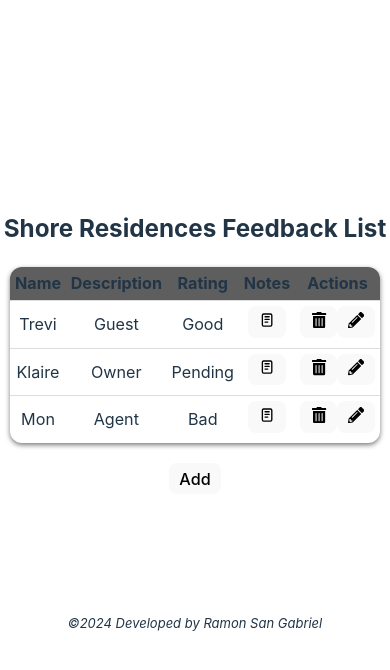
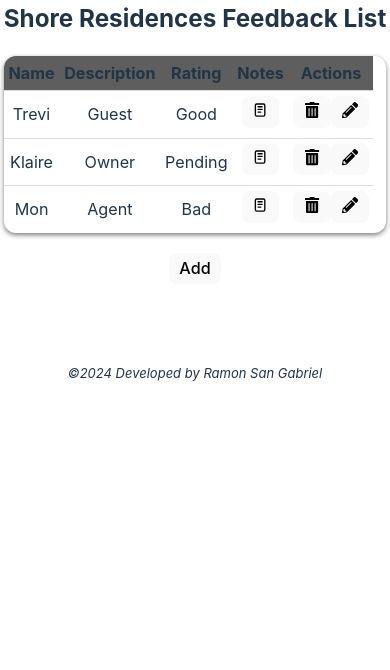
Before and after one commit to RamonSanGabriel/edit-table, a React (Vite) app: page / in a window 390 px wide. Shown: the top 670 px of the page. Built offline with nearby package versions, Linux system fonts and the light colour scheme.

Commit message:
tablet view

```diff
--- a/src/App.css
+++ b/src/App.css
@@ -8,7 +8,7 @@
 } */
 
 .appContainer {
-  display: flex;
+  /* display: flex; */
   flex-direction: column;
   align-items: center;
   justify-content: center;
@@ -16,10 +16,14 @@
   text-align: center;
   /* place-content: center; */
   /* background-color: #f0f0f0; */
-  /* padding: 0 20px; */
   /* margin: 0 auto; */
 
-  & h2 {
-    margin-bottom: 20px;
+  @media (width > 767px) {
+    display: block;
+    /* height: 100vh; */
+    padding: 20px;
   }
 }
+h2 {
+  margin-bottom: 20px;
+}
--- a/src/components/Footer/Footer.module.css
+++ b/src/components/Footer/Footer.module.css
@@ -2,6 +2,6 @@
   font-size: 13px;
   font-style: italic;
   text-align: center;
-  margin-top: 120px;
+  margin-top: 80px;
   /* margin: 0; */
 }
```
